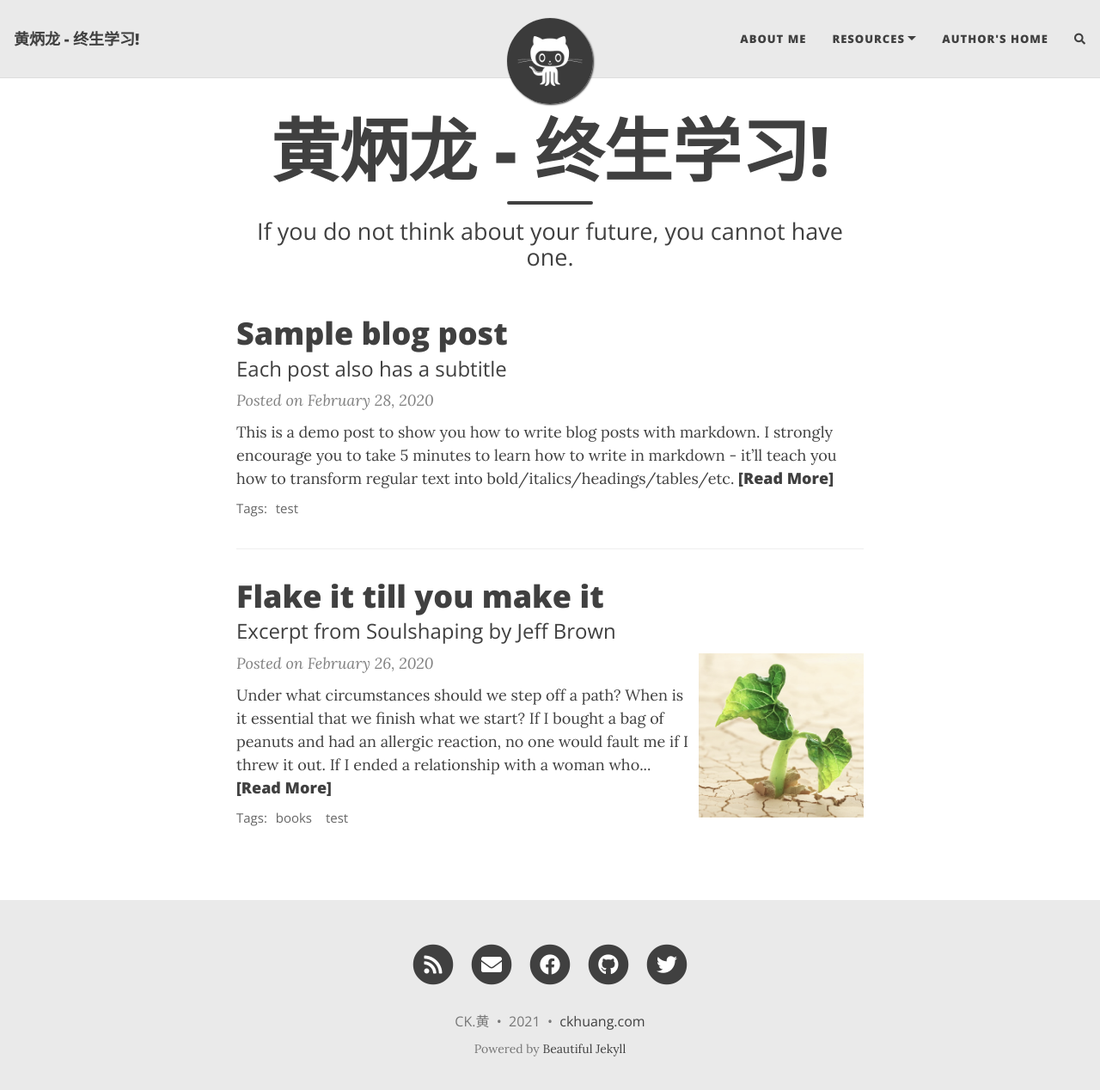
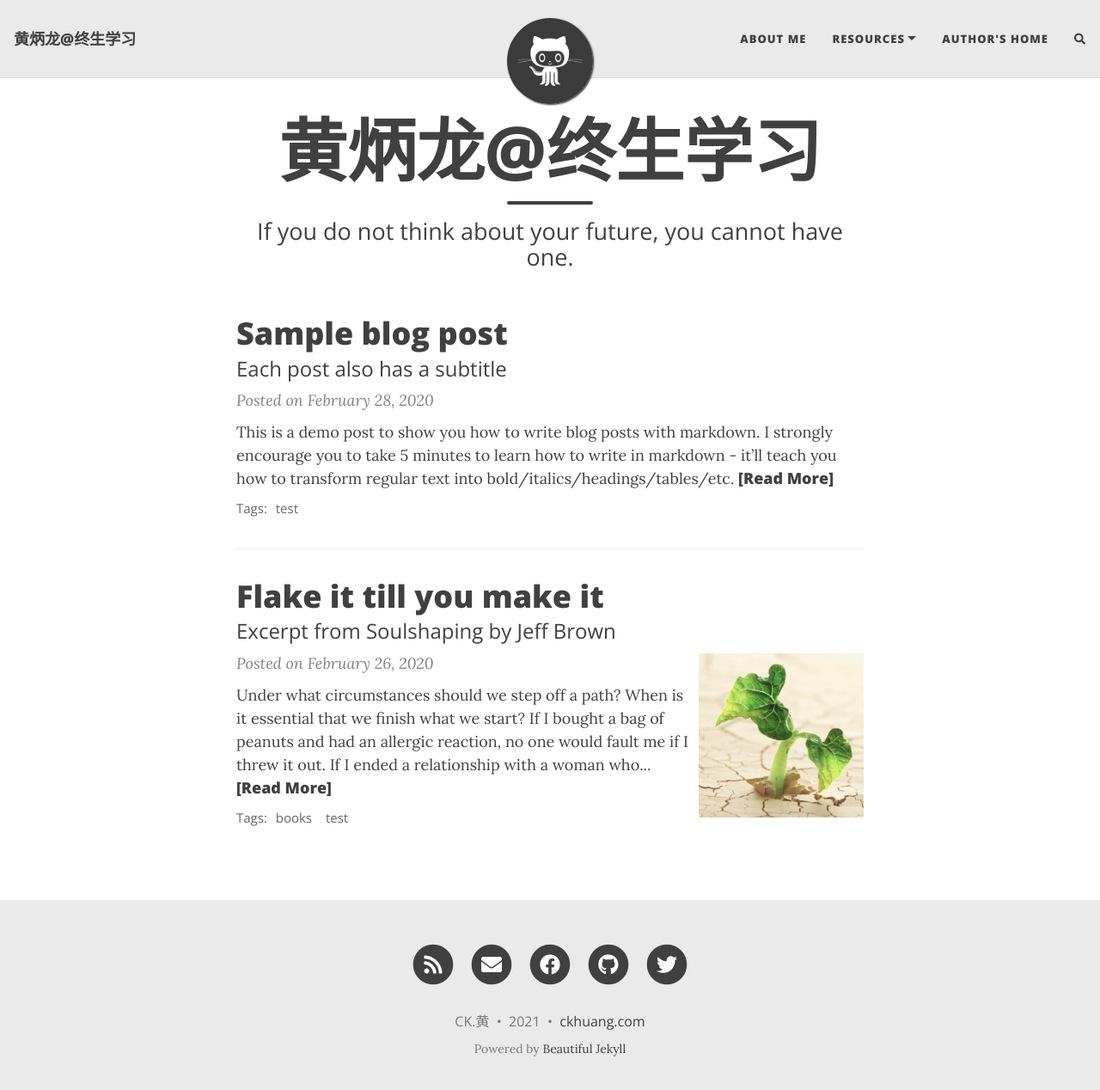
Before and after one commit to CKAtGitHub/ckatgithub.github.io, a Jekyll site: the page built from index.html, in a window 1280 px wide and 1281 px high. Shown: the top 1268 px of the window at 86% size. Built offline with Jekyll 4.4.1, drawn with Linux system fonts in a browser that asks for light colours; nearby versions of some CDN libraries; the list of posts is cut into pages by our own code; comment, search, counter and statistics services are not loaded.

Commit message:
修改title

```diff
--- a/_config.yml
+++ b/_config.yml
@@ -6,7 +6,7 @@
 # --- Required options --- #
 
 # Name of website
-title: 黄炳龙 - 终生学习!
+title: 黄炳龙@终生学习
 
 # Your name to show in the footer
 author: CK.黄
--- a/index.html
+++ b/index.html
@@ -1,5 +1,5 @@
 ---
 layout: home
-title: 黄炳龙 - 终生学习!
+title: 黄炳龙@终生学习
 subtitle: If you do not think about your future, you cannot have one.
 ---
```
Also changed, not shown: 7 other files.
